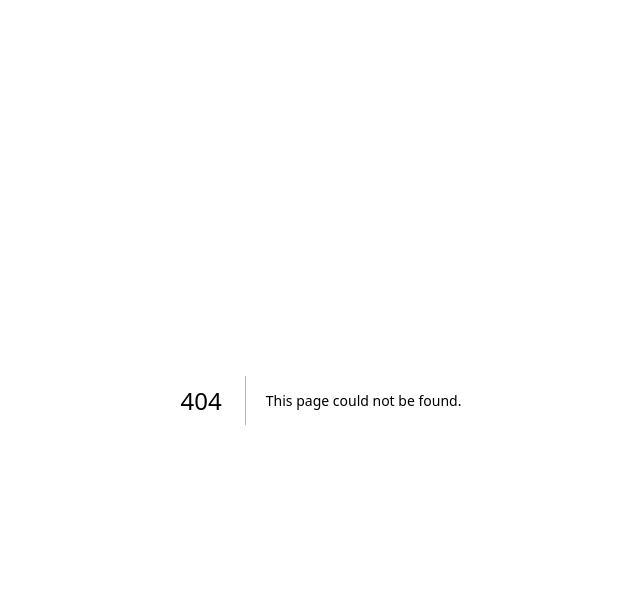
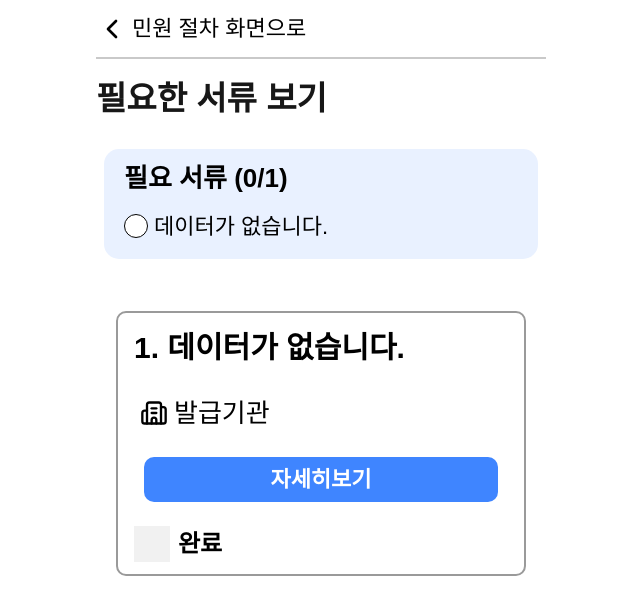
Before and after one commit to kys1122/mijung_project, a Next.js app: page /list/document/1 in a window 1280 px wide. Before the commit this address had no page. Shown: the top 614 px of the page, without its empty margins (319-959 px from the left). Built offline with nearby package versions, Linux system fonts and the light colour scheme.

Commit message:
addDocument

```diff
--- /dev/null
+++ b/src/app/data/testData.tsx
@@ -0,0 +1,59 @@
+export interface Document {
+    id: number;
+    title: string;
+    description: string;
+    institution: string;
+    isCompleted: boolean;
+}
+
+export interface Step {
+  id: number;
+  title: string;
+  description: string;
+  link?: string;
+  isCompleted: boolean;
+}
+
+export interface TestDataInterface {
+    name: string;
+    step: Step[];
+    document: Document[];
+}
+
+//임시 데이터
+export const TestData : Record<string, TestDataInterface> = {
+  //데이터가 없을 때
+  nothingData: {
+    name: "데이터 없음",
+    step: [
+      {id: 1, title: "데이터가 없습니다.", description: "설명없음", isCompleted:false}
+    ],
+    document: [
+      {id: 1, title: "데이터가 없습니다.", description: "", institution: "", isCompleted: false}
+    ]
+  },
+  basicLiving: {
+    name: "국민기초생활수급자증명",
+    step: [
+      {id: 1, title: "정부24 접속", description: "정부24 사이트 접속", isCompleted: false}
+    ],
+    document:  [
+      { id: 1, title: "신분증", description: "신원 정보를 증명하는 문서", institution: "정부24, 읍·면·동 주민센터", isCompleted: false},
+      { id: 2, title: "통장 사본", description: "급여를 수령할 계좌 확인용", institution: "해당 은행", isCompleted: false}
+    ]
+  },
+  feeReduction: {
+    name: "요금감면 일괄 신청",
+    step: [
+      {id: 1, title: "정부24 접속 후 로그인", description: "정부24 사이트 접속", link: "https://www.gov.kr", isCompleted: false},
+      {id: 2, title: "요금감면 일괄신청 검색 후 서비스 신청", description: "오른쪽 위 전체메뉴 → 민원 찾기 → 검색창에 '요금감면 일괄신청' 검색 후 신청하기 클릭", isCompleted: false},
+      {id: 3, title: "신청인 정보 입력 및 감면 자격 확인", description: "시도/시군구 선택 후 [주소조회] 선택 관련 유의사항 읽은 후 동의 체크, 신청인 정보 입력 및 감면 자격 확인", isCompleted: false},
+      {id: 4, title: "필요한 항목 선택 후 고객번호 입력", description: "전기, 도시가스, TV수신료 등 필요한 항목 선택 후 고객번호 입력", isCompleted: false},
+      {id: 5, title: "신청서 제출", description: "신청서 제출", isCompleted: false}
+    ],
+    document: [
+      { id: 1, title: "신분증", description: "본인 확인용 신분증", institution: "주민센터", isCompleted: false},
+      { id: 2, title: "감면대상 증명서", description: "수급자 증명서 등", institution: "정부24", isCompleted: false}
+    ]
+  }
+}
--- /dev/null
+++ b/src/app/list/document/[id]/page.tsx
@@ -0,0 +1,103 @@
+"use client"
+
+import { Building2, Check, ChevronLeft, ExternalLink, Volume2 } from "lucide-react";
+import { useParams, useRouter } from "next/navigation";
+import React, { useEffect, useState } from "react";
+import { TestData } from "@/app/data/testData";
+
+const DocumentScreen : React.FC = () => {
+  const router = useRouter();
+  const params = useParams();
+  const id = params.id as string;
+
+  const [doc, setDoc] = useState<any[]>([]);
+
+  //id에 맞는 데이터 연결, 없는 id면 데이터 없음을 안내
+  useEffect(()=>{
+  if(id && TestData[id]){
+      setDoc(TestData[id].document);
+  } else {
+      setDoc(TestData["nothingData"].document);
+  }
+  }, [id]);
+
+  //진행 상황 계산
+  const currentData = TestData[id] || TestData["nothingData"];
+  const completedCount = doc.filter(d =>  d.isCompleted).length;
+
+  //완료 상태
+  const Complete =  (docId: number) => {
+      setDoc(doc.map(d => d.id == docId ? {...d, isCompleted: !d.isCompleted} : d));
+  }
+
+  return(
+    <div className="flex flex-col items-center bg-white">
+      <header className="w-full max-w-[450px] py-3 justify-between border-b-2 border-[#C9C9C9]">
+        <button
+          onClick={() => router.back()}
+          className="flex items-center activate:opacity-40 transition-opacity gap-1"
+        >
+          <ChevronLeft className="w-8 h-8 text-black"/>
+          <span className="text-[22px] text-black">민원 절차 화면으로</span>
+        </button>
+      </header>
+
+      <div className="w-full max-w-[450px]">
+        <h1 className="pt-[15px] text-[33px] font-bold">필요한 서류 보기</h1>
+        <div className="mt-[25px] mx-2 pt-[10px] px-5 pb-4 bg-[#E9F1FF] rounded-[15px]">
+          <h2 className="mb-3 text-[26px] font-bold text-black">필요 서류 ({completedCount}/{doc.length})</h2>
+          <div className="flex flex-col">
+            {doc.map((doc) => (
+              <div key={doc.id} className="flex items-center">
+                <div className="w-6 h-6 items-center justify-center border border-black rounded-full bg-white">
+                  {doc.isCompleted && <Check className="w-5.5 h-5.5 text-black"/>}
+                </div>
+                <span className={`ml-1.5 text-[22px] font-medium ${doc.isCompleted ? 'text-[#B3B3B3] line-through' : 'text-black'}`}>
+                  {doc.title}
+                </span>
+              </div>
+            ))}
+          </div>
+        </div>
+
+        <div className="flex flex-col gap-7 p-5 mt-8">
+          {doc.map((doc => (
+            <div key={doc.id} className={`p-4 py-3 border-2 rounded-[10px] ${doc.isCompleted ? 'border-[#8F8F8F] bg-[#DBDBDB]' : 'border-[#9A9A9A] bg-[#white]'}`}>
+              <h2 className={`text-[30px] font-bold ${doc.isCompleted ? 'text-[#858585]' : 'text-black'}`}>
+                {doc.id}. {doc.title}
+              </h2>
+              <p className={`mx-2 text-[24px] ${doc.isCompleted ? 'text-[#858585]' : 'text-black'}`}>
+                {doc.description}
+              </p>
+              <div className="px-1.5 mt-6 flex items-center">
+                <Building2 className={`w-7 h-7 ${doc.isCompleted ? 'text-[#858585]' : 'text-black'}`}/>
+                <p className={`pl-1.5 text-[26px] font-medium ${doc.isCompleted ? 'text-[#858585]' : 'text-black'}`}>발급기관</p>
+              </div>
+              <p className={`mx-2.5 text-[20px] ${doc.isCompleted ? 'text-[#858585]' : 'text-black'}`}>{doc.institution}</p>
+              <div className="flex flex-col">
+                <button
+                  className="mb-2 mx-2.5 mt-6 py-1.5 flex items-center justify-center bg-[#3F85FF] rounded-[10px] text-white text-[22px] font-bold"
+                >
+                  자세히보기
+                </button>
+                <button
+                  onClick={() => Complete(doc.id)}
+                  className="mt-4 flex items-center"
+                >
+                  <div className={`w-9 h-9 flex items-center justify-center ${doc.isCompleted ? 'bg-[#8F8F8F]' : 'bg-[#F1F1F1]'}`}>
+                    {doc.isCompleted && <Check className="text-white w-7 h-7"/>}
+                  </div>
+                  <span className={`ml-2 text-[24px] font-bold ${doc.isCompleted ? 'text-[#858585]' : 'text-black'}`}>완료</span>
+                </button>
+              </div>
+            </div>
+          )))}
+
+        </div>
+      </div>
+
+    </div>
+  )
+}
+
+export default DocumentScreen;
--- a/src/app/list/page.tsx
+++ b/src/app/list/page.tsx
@@ -54,7 +54,7 @@ const ListScreen : React.FC = () => {
             </p>
             <button
               onClick={() => router.push(`list/procedure/${item.url}`)}
-              className="mt-7 w-full bg-[#009DFF] rounded-[10px] text-white text-[28px] font-bold hover:bg-[#0089e0] active:scale-[0.98] transition-all">
+              className="mt-7 w-full py-0.3 bg-[#009DFF] rounded-[10px] text-white text-[28px] font-bold hover:bg-[#0089e0] active:scale-[0.98] transition-all">
               민원 절차 보기
             </button>
             </div>
--- a/src/app/list/procedure/[id]/page.tsx
+++ b/src/app/list/procedure/[id]/page.tsx
@@ -3,33 +3,7 @@
 import { Check, ChevronLeft, ExternalLink, Volume2 } from "lucide-react";
 import { useParams, useRouter } from "next/navigation";
 import React, { useEffect, useState } from "react";
-
-//임시 데이터
-const TestData : Record<string, any> = {
-  //데이터가 없을 때
-  nothingData: {
-    name: "데이터 없음",
-    step: [
-      {id: 1, title: "데이터가 없습니다.", description: "설명없음"}
-    ]
-  },
-  basicLiving: {
-    name: "국민기초생활수급자증명",
-    step: [
-      {id: 1, title: "정부24 접속", description: "정부24 사이트 접속", isCompleted: false}
-    ]
-  },
-  feeReduction: {
-    name: "요금감면 일괄 신청",
-    step: [
-      {id: 1, title: "정부24 접속 후 로그인", description: "정부24 사이트 접속", link: "https://www.gov.kr", isCompleted: false},
-      {id: 2, title: "요금감면 일괄신청 검색 후 서비스 신청", description: "오른쪽 위 전체메뉴 → 민원 찾기 → 검색창에 '요금감면 일괄신청' 검색 후 신청하기 클릭", isCompleted: false},
-      {id: 3, title: "신청인 정보 입력 및 감면 자격 확인", description: "시도/시군구 선택 후 [주소조회] 선택 관련 유의사항 읽은 후 동의 체크, 신청인 정보 입력 및 감면 자격 확인", isCompleted: false},
-      {id: 4, title: "필요한 항목 선택 후 고객번호 입력", description: "전기, 도시가스, TV수신료 등 필요한 항목 선택 후 고객번호 입력", isCompleted: false},
-      {id: 5, title: "신청서 제출", description: "신청서 제출", isCompleted: false}
-    ]
-  }
-}
+import { TestData } from "@/app/data/testData";
 
 const ProcedureScreen : React.FC = () => {
   const router = useRouter();
@@ -61,20 +35,20 @@ const ProcedureScreen : React.FC = () => {
     <div className="flex flex-col items-center bg-white">
       <header className="w-full max-w-[450px] py-3 justify-between border-b-2 border-[#C9C9C9]">
         <button
-        onClick={() => router.push('/list')}
+        onClick={() => router.back()}
         className="flex items-center activate:opacity-40 transition-opacity gap-1"
         >
           <ChevronLeft className="w-8 h-8 text-black"/>
-          <span className="text-[24px] text-black">민원 선택으로</span>
+          <span className="text-[22px] text-black">민원 선택으로</span>
         </button>
       </header>
 
       <div className="w-full max-w-[450px]">
-        <h1 className="pt-[15px] text-[36px] font-bold">{currentProcedure.name}</h1>
+        <h1 className="pt-[15px] text-[33px] font-bold">{currentProcedure.name}</h1>
 
-        <div className="mt-[25px] pt-[10px] px-5 pb-4 bg-[#E9F1FF] rounded-[15px]">
-          <span className="text-center text-[24px] text-black font-bold block">진행률</span>
-          <span className="w-full text-right text-[20px] text-black block -mt-3">{completedCount}/{step.length}</span>
+        <div className="mt-[25px] mx-2 pt-[10px] px-5 pb-4 bg-[#E9F1FF] rounded-[15px]">
+          <span className="text-center text-[23px] text-black font-bold block">진행률</span>
+          <span className="w-full text-right text-[18px] text-black block -mt-3">{completedCount}/{step.length}</span>
           <div className="w-full h-4 bg-white rounded-[20px]">
             <div className="bg-[#005EFF] h-full transition-all rounded-[20px]"
                  style={{width: `${progress}%`}}/>
@@ -82,28 +56,31 @@ const ProcedureScreen : React.FC = () => {
         </div>
 
         <div className="flex justify-end">
-          <button className="mt-[15px] p-[5px] px-[15px] flex items-center border-3 border-[#0044FF] rounded-[15px] bg-white text-[24px] font-semibold">
+          <button
+            onClick={() => router.push(`/list/document/${id}`)}
+            className="mt-[15px] p-[5px] px-[15px] flex items-center border-3 border-[#0044FF] rounded-[15px] bg-white text-[22px] font-semibold"
+          >
             필요한 서류 보기
           </button>
         </div>
 
-        <div className="flex flex-col gap-10 p-5 mt-10">
+        <div className="flex flex-col gap-10 p-5 mt-15">
           {step.map((step:any) => (
             <div key={step.id} className="relative">
-              <div className={`absolute -top-4 -left-2 w-12 h-12 flex items-center justify-center rounded-full text-white font-bold text-[40px] ${step.isCompleted ? 'bg-[#00CA22]' : 'bg-[#009DFF]'}`}>
+              <div className={`absolute -top-4 -left-2 w-13 h-13 flex items-center justify-center rounded-full text-white font-bold text-[36px] ${step.isCompleted ? 'bg-[#00CA22]' : 'bg-[#009DFF]'}`}>
                 {step.id}
               </div>
               <div className={`p-5 pt-8 border-2 rounded-[10px] ${step.isCompleted ? 'border-[#009C27] bg-[#F4FFF6]' : 'border-[#C9C9C9] bg-[#white]'}`}>
-                <h2 className="mb-4 text-[30px] font-bold text-black">{step.title}</h2>
-                <p className="px-3 mb-10 text-[24px] text-black">{step.description}</p>
+                <h2 className="mb-4 text-[28px] font-bold text-black">{step.title}</h2>
+                <p className="px-3 mb-11 text-[22px] text-black">{step.description}</p>
                 <div className="flex flex-col">
                   {step.link && (
-                    <button className="w-full flex items-center justify-center bg-[#3F85FF] rounded-[10px] text-white text-[24px] font-bold">
+                    <button className="mb-2 mx-4.5 py-1.5 flex items-center justify-center bg-[#3F85FF] rounded-[10px] text-white text-[22px] font-bold">
                       <ExternalLink className="w-5 h-5"/>
                       사이트 바로가기
                     </button>
                   )}
-                  <button className="mx-4 py-1 flex items-center justify-center bg-[#E4E4E4] rounded-[10px] text-[24px] font-bold text-black">
+                  <button className="mx-4.5 py-1.5 flex items-center justify-center bg-[#E4E4E4] rounded-[10px] text-[23px] font-bold text-black">
                     <Volume2 className="w-7 h-7"/>
                     음성으로 듣기
                   </button>
--- a/src/app/qa/page.tsx
+++ b/src/app/qa/page.tsx
@@ -113,7 +113,7 @@ export default function QaPage() {
     } catch (e) { console.log("서버 제출 오류"); }
 
     localStorage.setItem('final_context', userContext);
-    router.push('/loading');
+    router.push('/list');
   };
 
   const themeClass = isHighContrast ? "bg-black text-white" : "bg-white text-black";
--- a/src/app/user/signup/page.tsx
+++ b/src/app/user/signup/page.tsx
@@ -3,6 +3,7 @@
 import React, {useState} from "react";
 import {useForm} from "react-hook-form";
 import { Eye, EyeOff } from "lucide-react";
+import Link from "next/link";
 
 const signupScreen : React.FC = () => {
   const {register, formState:{errors}, watch } = useForm({mode: 'onChange'});
@@ -78,6 +79,16 @@ const signupScreen : React.FC = () => {
             가입하기
           </button>
         </div>
+        <div
+          className="flex items-center">
+          <Link
+            href="/user/login"
+            className="pt-[10px] text-[20px] text-[#515151] select-none"
+            style={{textDecoration: 'underline', textUnderlineOffset: '4px'}}
+          >
+            로그인
+          </Link>
+        </div>
     </div>
   );
 }
```
